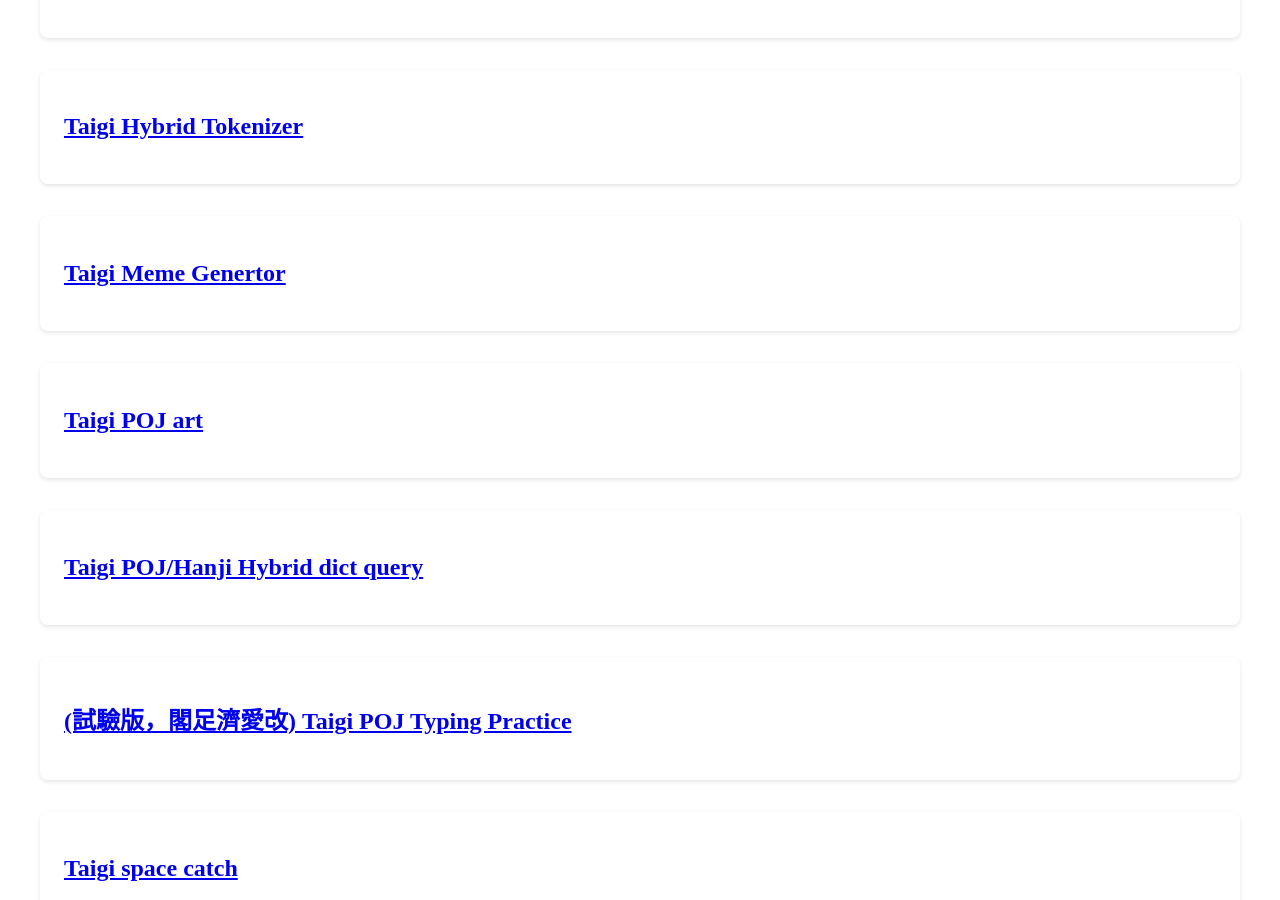
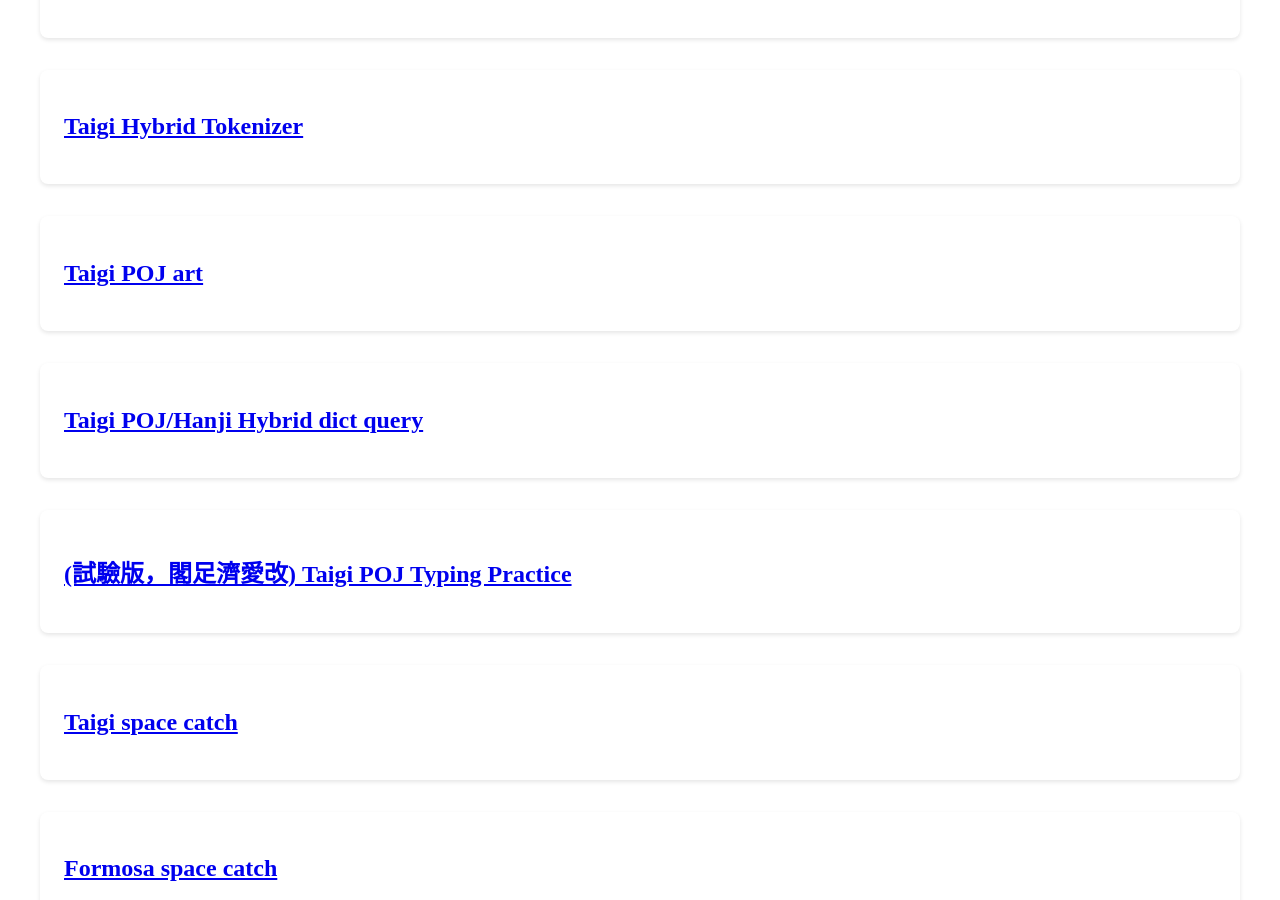
Before and after one commit to CyberOoHim/CyberOoHim.github.io, a Jekyll site: the page built from pages/web-apps.html, in a window 1280 px wide and 900 px high, scrolled down 866 px. Built offline with Jekyll 4.4.1, drawn with Linux system fonts in a browser that asks for light colours.

Commit message:
Update taigi_meme_generator_r0a.html

```diff
--- a/pages/taigi_meme_generator_r0a.html
+++ b/pages/taigi_meme_generator_r0a.html
@@ -1,8 +1,4 @@
----
-layout: apps
-title: Taigi Meme Genertor
-version: v0a
-permalink: /pages/taigi_meme_generator.html
+
 note:
 ---
 <!DOCTYPE html>
```
